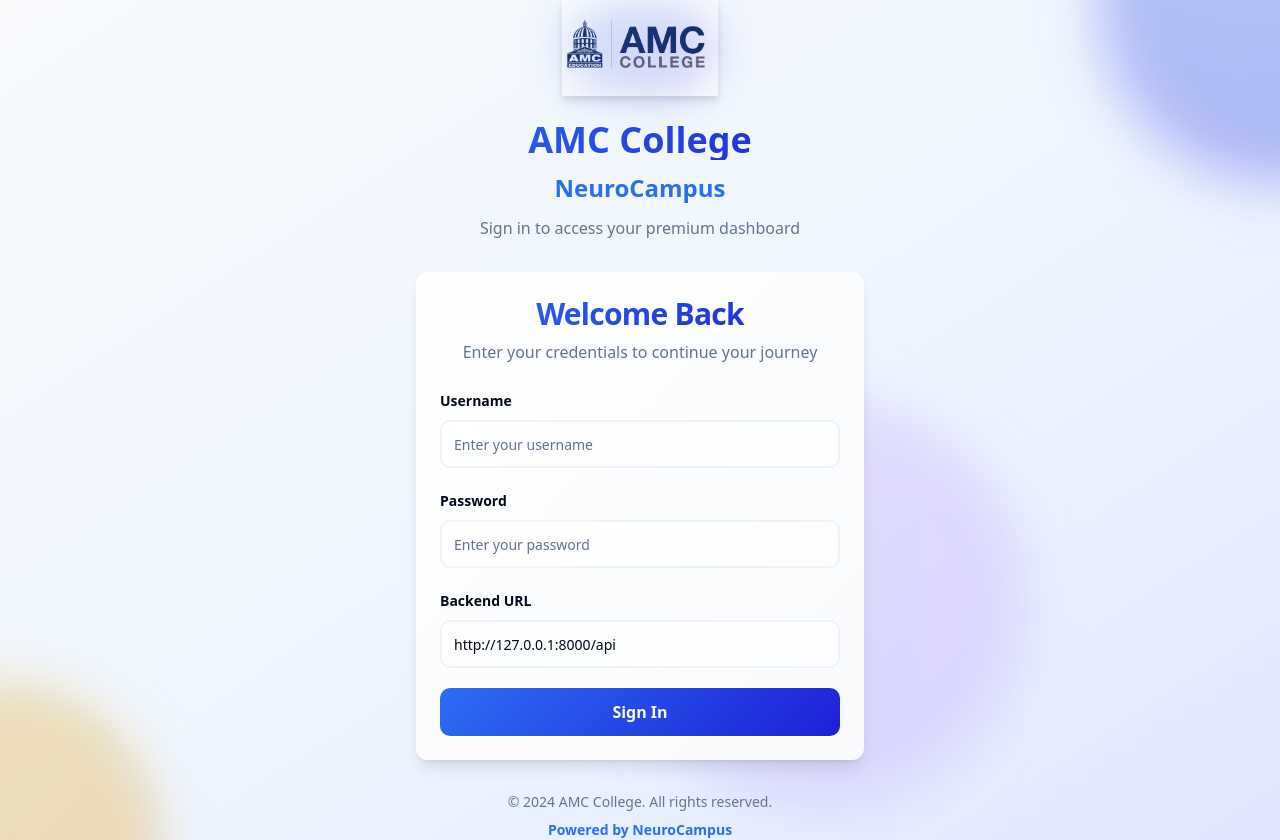
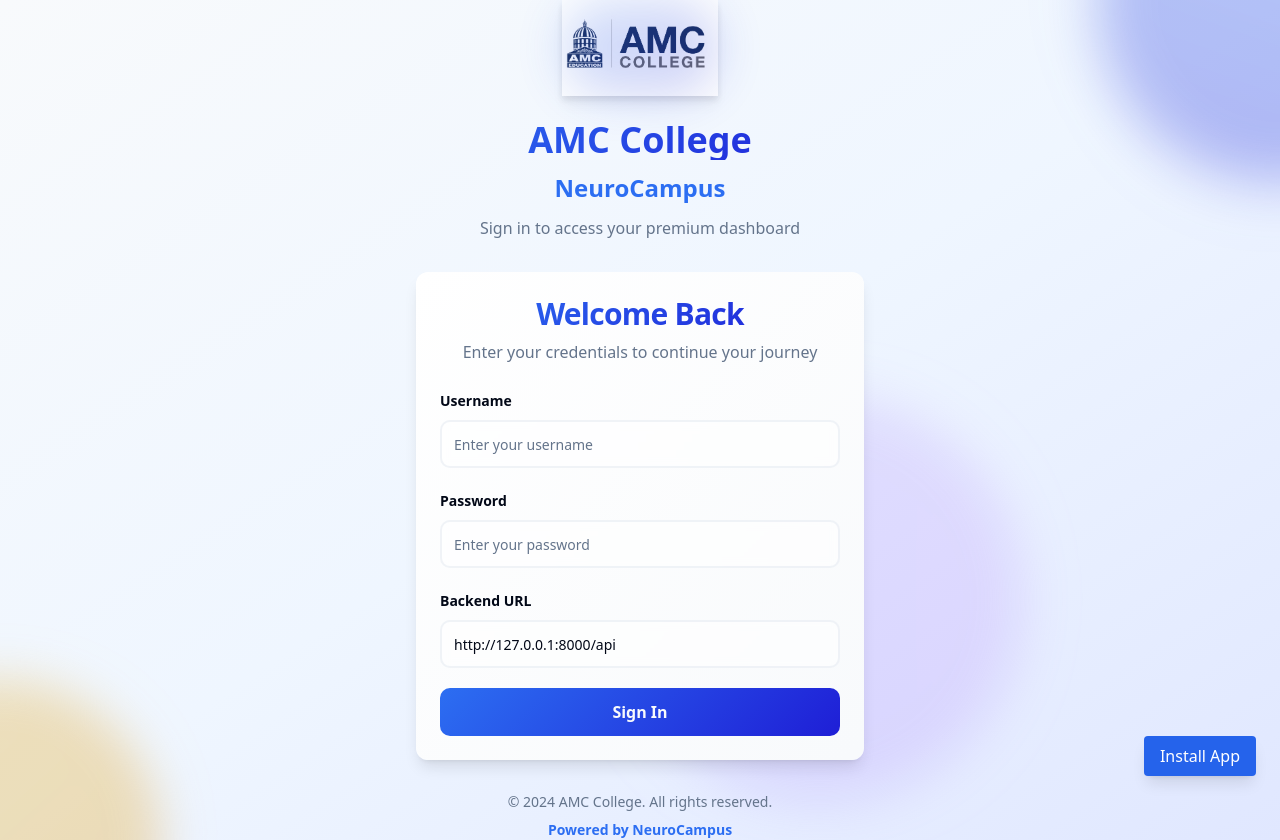
Before and after one commit to Ritesh771/Faculty-webapp, a React (Vite) app: page /auth/login in a window 1280 px wide. Built offline with nearby package versions, Linux system fonts and the light colour scheme.

Commit message:
Fix PWA install button functionality

```diff
--- a/src/App.tsx
+++ b/src/App.tsx
@@ -1,30 +1,59 @@
-import { useEffect, useRef } from "react";
+import { useEffect, useRef, useState } from "react";
+
 function InstallButton() {
-  const btnRef = useRef(null);
+  const [deferredPrompt, setDeferredPrompt] = useState(null);
+  const [isVisible, setIsVisible] = useState(true);
+
   useEffect(() => {
-    let deferredPrompt;
     function beforeInstallPrompt(e) {
       e.preventDefault();
-      deferredPrompt = e;
-      if (btnRef.current) btnRef.current.style.display = "block";
-      btnRef.current.addEventListener("click", async () => {
-        deferredPrompt.prompt();
-        const { outcome } = await deferredPrompt.userChoice;
-        console.log(`User response: ${outcome}`);
-        deferredPrompt = null;
-        btnRef.current.style.display = "none";
-      });
+      setDeferredPrompt(e);
+      setIsVisible(true);
     }
+
     window.addEventListener("beforeinstallprompt", beforeInstallPrompt);
+
     return () => {
       window.removeEventListener("beforeinstallprompt", beforeInstallPrompt);
     };
   }, []);
+
+  const handleInstallClick = async () => {
+    if (deferredPrompt) {
+      try {
+        deferredPrompt.prompt();
+        const { outcome } = await deferredPrompt.userChoice;
+        console.log(`User response: ${outcome}`);
+        setDeferredPrompt(null);
+        if (outcome === 'accepted') {
+          setIsVisible(false);
+        }
+      } catch (error) {
+        console.error('Error during installation:', error);
+      }
+    } else {
+      console.log("Install prompt not available. App may already be installed.");
+      // Try to open the app if it's already installed
+      if ('getInstalledRelatedApps' in navigator && typeof navigator.getInstalledRelatedApps === 'function') {
+        try {
+          const relatedApps = await navigator.getInstalledRelatedApps();
+          if (relatedApps.length > 0) {
+            console.log("App is already installed");
+          }
+        } catch (error) {
+          console.log("Could not check installed apps:", error);
+        }
+      }
+    }
+  };
+
+  if (!isVisible) return null;
+
   return (
     <button
-      ref={btnRef}
+      onClick={handleInstallClick}
       id="installBtn"
-      style={{ display: "none", position: "fixed", bottom: 24, right: 24, zIndex: 1000 }}
+      style={{ position: "fixed", bottom: 24, right: 24, zIndex: 1000 }}
       className="px-4 py-2 bg-blue-600 text-white rounded shadow-lg hover:bg-blue-700 transition"
     >
       Install App
--- a/src/pages/SettingsPage.tsx
+++ b/src/pages/SettingsPage.tsx
@@ -8,36 +8,57 @@ import { Switch } from "@/components/ui/switch";
 import { useAuth } from '@/context/AuthContext';
 import { useEffect, useRef } from 'react';
 function InstallButton() {
-  const btnRef = useRef(null);
+  const [deferredPrompt, setDeferredPrompt] = useState(null);
+  const [isVisible, setIsVisible] = useState(true);
+
   useEffect(() => {
-    let deferredPrompt;
     function beforeInstallPrompt(e) {
       e.preventDefault();
-      deferredPrompt = e;
+      setDeferredPrompt(e);
+      setIsVisible(true);
     }
+
     window.addEventListener("beforeinstallprompt", beforeInstallPrompt);
-
-    if (btnRef.current) {
-      btnRef.current.addEventListener("click", async () => {
-        if (deferredPrompt) {
-          deferredPrompt.prompt();
-          const { outcome } = await deferredPrompt.userChoice;
-          console.log(`User response: ${outcome}`);
-          deferredPrompt = null;
-        } else {
-          // Fallback: try to install if already installed or no prompt available
-          console.log("Install prompt not available");
-        }
-      });
-    }
 
     return () => {
       window.removeEventListener("beforeinstallprompt", beforeInstallPrompt);
     };
   }, []);
+
+  const handleInstallClick = async () => {
+    if (deferredPrompt) {
+      try {
+        deferredPrompt.prompt();
+        const { outcome } = await deferredPrompt.userChoice;
+        console.log(`User response: ${outcome}`);
+        setDeferredPrompt(null);
+        if (outcome === 'accepted') {
+          setIsVisible(false);
+        }
+      } catch (error) {
+        console.error('Error during installation:', error);
+      }
+    } else {
+      console.log("Install prompt not available. App may already be installed.");
+      // Try to open the app if it's already installed
+      if ('getInstalledRelatedApps' in navigator && typeof navigator.getInstalledRelatedApps === 'function') {
+        try {
+          const relatedApps = await navigator.getInstalledRelatedApps();
+          if (relatedApps.length > 0) {
+            console.log("App is already installed");
+          }
+        } catch (error) {
+          console.log("Could not check installed apps:", error);
+        }
+      }
+    }
+  };
+
+  if (!isVisible) return null;
+
   return (
     <button
-      ref={btnRef}
+      onClick={handleInstallClick}
       id="installBtn-settings"
       style={{ marginTop: 24 }}
       className="px-4 py-2 bg-blue-600 text-white rounded shadow-lg hover:bg-blue-700 transition"
```
